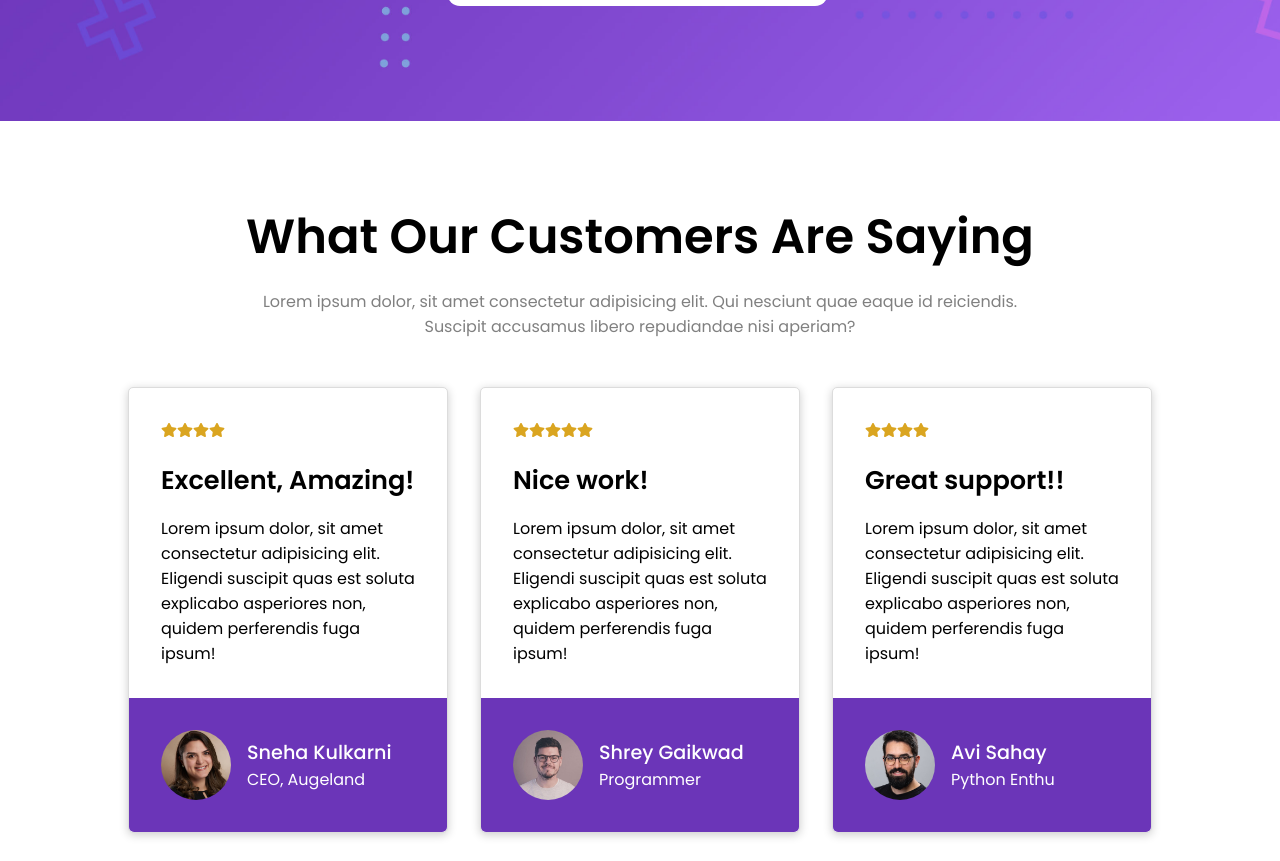
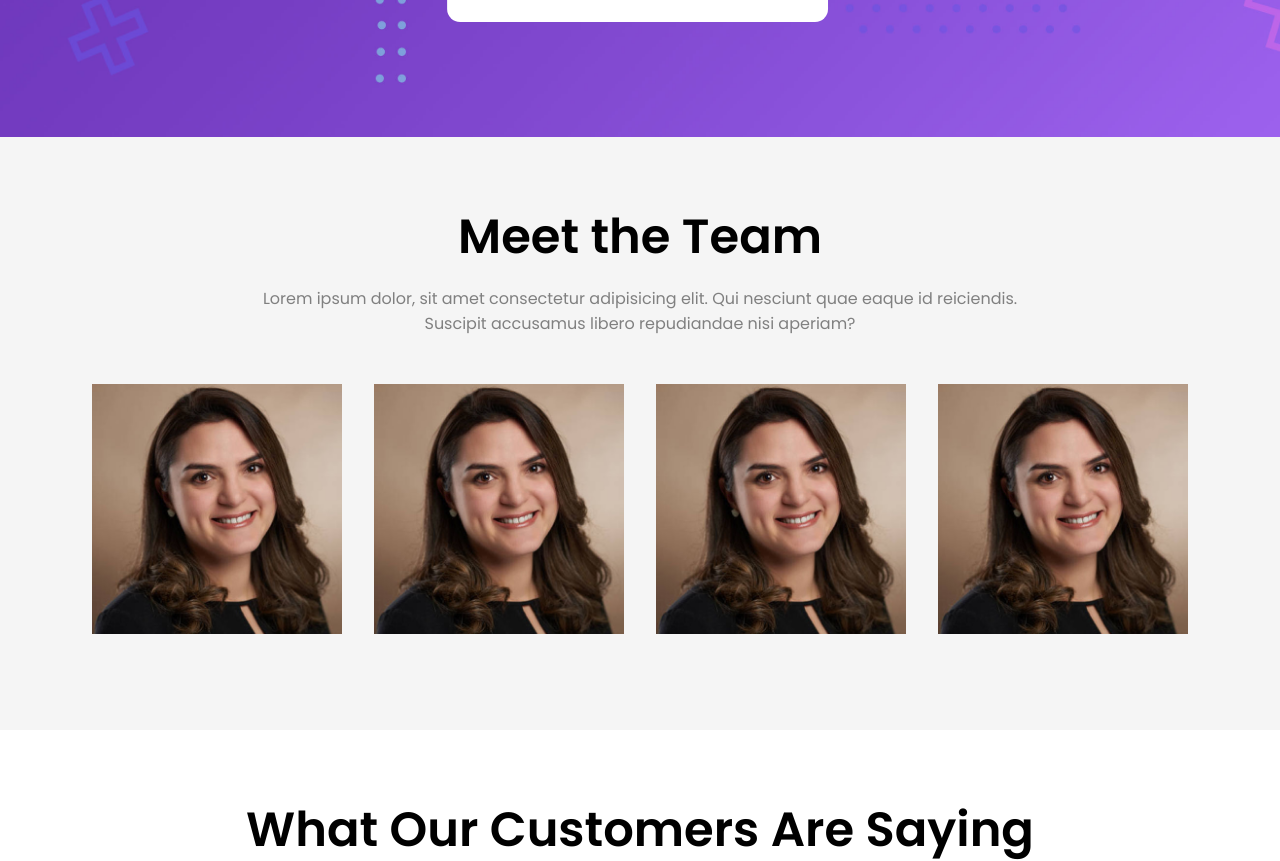
Before and after one commit to thisissandip/easypay, a React (Create React App) app: page / in a window 1280 px wide. Shown: the part 3980-4841 px from the top of the page. Built offline with nearby package versions, Linux system fonts and the light colour scheme.

Commit message:
Meet The Team Done

```diff
--- a/src/App.js
+++ b/src/App.js
@@ -3,7 +3,7 @@ import Header from "./components/Header/Header";
 import Layout from "./components/Layout/HeaderLayout";
 import PlanCard from "./components/Plans/PlanCard";
 import Services from "./components/Services/Services";
-import Themes from "./components/Themes/Themes";
+import TeamCard from "./components/Team/TeamCard";
 import Reviews from "./components/Reviews/Reviews";
 import { layoutdata, plansdata, reviewsdata } from "./layoutdata";
 
@@ -47,9 +47,13 @@ function App() {
 	));
 	return (
 		<div className='App'>
+			{/* Header Section */}
 			<Header />
+			{/* Services Section */}
 			<Services />
+			{/* Basic data - 2 Section */}
 			{layoutdatacomp}
+			{/* Plan Section */}
 			<section className='plans-section'>
 				<div className='plans-section-title'>
 					Unlock Full Power Of Our Services
@@ -61,7 +65,22 @@ function App() {
 				</div>
 				<div className='plans-container'>{plancards}</div>
 			</section>
-			{/* 	<section className='themes-section'></section> */}
+			{/* Team Section */}
+			<section className='team-section'>
+				<div className='team-section-title'>Meet the Team</div>
+				<div className='team-section-des'>
+					Lorem ipsum dolor, sit amet consectetur adipisicing elit. Qui nesciunt
+					quae eaque id reiciendis. Suscipit accusamus libero repudiandae nisi
+					aperiam?
+				</div>
+				<div className='team-container'>
+					<TeamCard />
+					<TeamCard />
+					<TeamCard />
+					<TeamCard />
+				</div>
+			</section>
+			{/* Review Section */}
 			<section className='reviews-section'>
 				<div className='reviews-section-title'>
 					What Our Customers Are Saying
--- a/src/components/Plans/plans.scss
+++ b/src/components/Plans/plans.scss
@@ -16,6 +16,7 @@
 	.plans-section-title {
 		color: white;
 		font-size: 3rem;
+		margin-bottom: 1rem;
 		font-weight: 600;
 	}
 	.plans-section-des {
@@ -97,6 +98,21 @@
 	}
 }
 
+@media screen and (max-width: 1100px) {
+	.plans-section {
+		.plans-section-title {
+			width: 90%;
+			text-align: center;
+			font-size: 2.2rem;
+		}
+		.plans-section-des {
+			width: 90%;
+			font-size: 0.9rem;
+			text-align: center;
+		}
+	}
+}
+
 @media screen and (max-width: 1020px) {
 	.plans-section {
 		.plans-container {
@@ -119,7 +135,7 @@
 
 @media screen and (max-width: 900px) {
 	.plans-section {
-		padding: 3rem 0;
+		padding: 2rem 0;
 		padding-bottom: 4rem;
 		width: 100%;
 		.plans-section-title {
@@ -162,6 +178,27 @@
 	}
 }
 
+@media screen and (max-width: 600px) {
+	.plans-section {
+		padding: 2rem 0;
+		padding-bottom: 4rem;
+		width: 100%;
+		.plans-section-title {
+			width: 90%;
+			text-align: center;
+			font-size: 1.6rem;
+			margin-bottom: 10px;
+			line-height: 1.9rem;
+		}
+		.plans-section-des {
+			width: 90%;
+			font-size: 0.9rem;
+			text-align: center;
+			margin-bottom: 10px;
+		}
+	}
+}
+
 @media screen and (max-width: 320px) {
 	.plans-section {
 		.plans-container {
--- a/src/components/Reviews/reviews.scss
+++ b/src/components/Reviews/reviews.scss
@@ -5,7 +5,7 @@
 	flex-direction: column;
 	align-items: center;
 	justify-content: center;
-	padding: 5rem 0;
+	padding: 4rem 0;
 	width: 100%;
 	background-color: #fff;
 	font-family: $poppins;
@@ -108,7 +108,7 @@
 		padding: 3rem 0;
 		.reviews-section-title {
 			width: 90%;
-			font-size: 2rem;
+			font-size: 2.3rem;
 		}
 		.reviews-section-des {
 			width: 90%;
@@ -140,12 +140,14 @@
 		.reviews-section-title {
 			width: 95%;
 			text-align: center;
-			font-size: 2rem;
-			line-height: 2.4rem;
+			font-size: 1.6rem;
+			line-height: 1.9rem;
+			margin-bottom: 10px;
 		}
 		.reviews-section-des {
 			width: 90%;
 			color: gray;
+			margin-bottom: 10px;
 			font-size: 0.9rem;
 		}
 		.reviews-container {
--- /dev/null
+++ b/src/components/Team/TeamCard.js
@@ -0,0 +1,27 @@
+import React from "react";
+import "./themes.scss";
+import { FaFacebookF, FaTwitter, FaInstagram, FaGithub } from "react-icons/fa";
+
+function TeamCard() {
+	return (
+		<div className='team-card'>
+			<div className='team-card-overlay'>
+				<div className='member-name'>Sandip Mondal</div>
+				<div className='member-pos'>Hello</div>
+				<div className='member-links'>
+					<FaFacebookF className='social-link' />
+					<FaTwitter className='social-link' />
+					<FaInstagram className='social-link' />
+					<FaGithub className='social-link' />
+				</div>
+			</div>
+			<img
+				className='member-pic'
+				src={"../../imgs/profile1.jpg"}
+				alt='Name of the Member'
+			/>
+		</div>
+	);
+}
+
+export default TeamCard;
--- /dev/null
+++ b/src/components/Team/themes.scss
@@ -0,0 +1,136 @@
+@import "../../index.scss";
+
+.team-section {
+	display: flex;
+	padding: 4rem 0;
+	flex-direction: column;
+	align-items: center;
+	justify-content: center;
+	width: 100%;
+	padding-bottom: 5rem;
+	font-family: $poppins;
+	background-color: rgb(245, 245, 245);
+	.team-section-title {
+		width: 80%;
+		text-align: center;
+		font-size: 3rem;
+		font-weight: 600;
+		margin-bottom: 0.8rem;
+	}
+	.team-section-des {
+		width: 60%;
+		color: gray;
+		text-align: center;
+		margin-bottom: 2rem;
+	}
+	.team-container {
+		display: flex;
+		justify-content: center;
+		flex-wrap: wrap;
+		.team-card {
+			position: relative;
+			width: 280px;
+			height: 280px;
+
+			margin: 1rem;
+			&:hover .team-card-overlay {
+				height: 100%;
+			}
+			.member-pic {
+				width: 100%;
+				object-fit: cover;
+			}
+		}
+		.team-card-overlay {
+			display: flex;
+			flex-direction: column;
+			justify-content: center;
+			align-items: center;
+			overflow: hidden;
+			position: absolute;
+			width: 100%;
+			height: 0px;
+			opacity: 0.7;
+			z-index: 6;
+			background-color: #6b35b8;
+			transition: 0.2s all ease;
+			color: white;
+			.member-name {
+				font-size: 1.3rem;
+				font-weight: 500;
+			}
+			.member-pos {
+				font-size: 1.2rem;
+				font-weight: 300;
+				margin-bottom: 0.3rem;
+			}
+			.member-links {
+				display: flex;
+				.social-link {
+					font-size: 1.5rem;
+					margin: 0.3rem;
+					cursor: pointer;
+				}
+			}
+		}
+	}
+}
+
+@media screen and (max-width: 1350px) {
+	.team-section {
+		.team-container {
+			.team-card {
+				width: 250px;
+				height: 250px;
+				transition: 0.2s all ease;
+			}
+		}
+	}
+}
+
+@media screen and (max-width: 1100px) {
+	.team-section {
+		padding: 3rem 0;
+		.team-section-title {
+			width: 90%;
+			font-size: 2.3rem;
+		}
+		.team-section-des {
+			width: 90%;
+			color: gray;
+			margin-bottom: 1rem;
+		}
+	}
+}
+
+@media screen and (max-width: 900px) {
+	.team-section {
+		padding: 2rem 0;
+		.team-section-title {
+			width: 90%;
+			margin-bottom: 0.2rem;
+			font-size: 2.3rem;
+		}
+		.team-section-des {
+			width: 90%;
+			color: gray;
+			margin-bottom: 1rem;
+		}
+	}
+}
+
+@media screen and (max-width: 600px) {
+	.team-section {
+		padding: 2rem 0;
+		.team-section-title {
+			width: 90%;
+			margin-bottom: 0.2rem;
+			font-size: 1.5rem;
+		}
+		.team-section-des {
+			width: 90%;
+			color: gray;
+			margin-bottom: 0.8rem;
+		}
+	}
+}
--- a/src/components/Themes/Themes.js
+++ /dev/null
@@ -1,8 +0,0 @@
-import React from "react";
-import "./themes.scss";
-
-function Themes() {
-	return <div></div>;
-}
-
-export default Themes;
--- a/src/components/Themes/themes.scss
+++ /dev/null
@@ -1,5 +0,0 @@
-.themes-section {
-	width: 100%;
-	height: 100vh;
-	background-color: gainsboro;
-}
```
Also changed, not shown: 1 other file (tests, documents, lock files or other folders).
